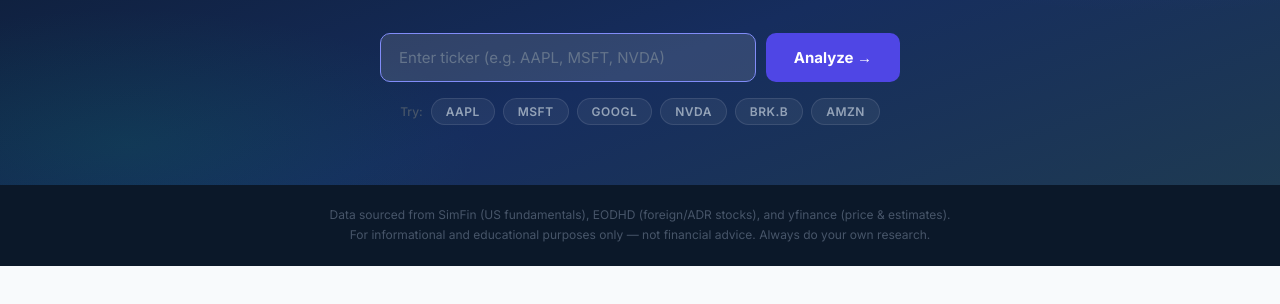
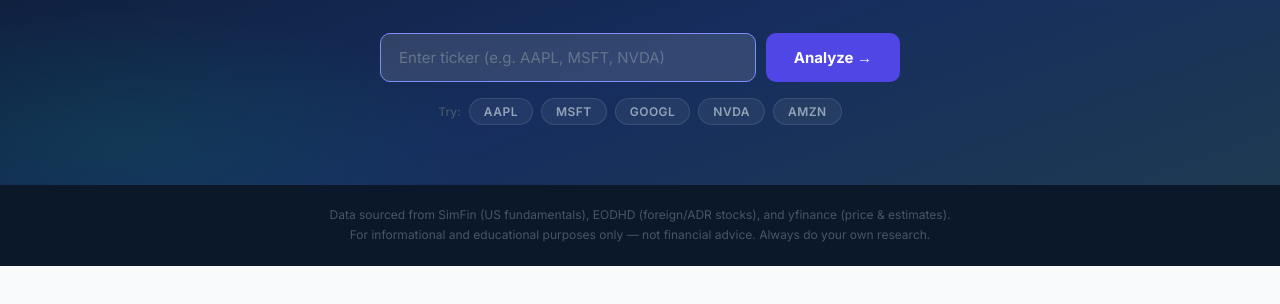
Before and after one commit to hunterdoster/hunterdoster.github.io, a plain HTML site: page stock-analyzer/index.html in a window 1280 px wide. Shown: the part 280-584 px from the top of the page. Drawn offline with nearby package versions, Linux system fonts and the light colour scheme.

Commit message:
Remove BRK.B from Stock Analyzer quick-pick tickers

```diff
--- a/stock-analyzer/index.html
+++ b/stock-analyzer/index.html
@@ -255,7 +255,6 @@
       <button class="quick-btn" onclick="quickSearch('MSFT')">MSFT</button>
       <button class="quick-btn" onclick="quickSearch('GOOGL')">GOOGL</button>
       <button class="quick-btn" onclick="quickSearch('NVDA')">NVDA</button>
-      <button class="quick-btn" onclick="quickSearch('BRK.B')">BRK.B</button>
       <button class="quick-btn" onclick="quickSearch('AMZN')">AMZN</button>
     </div>
   </div>
```
